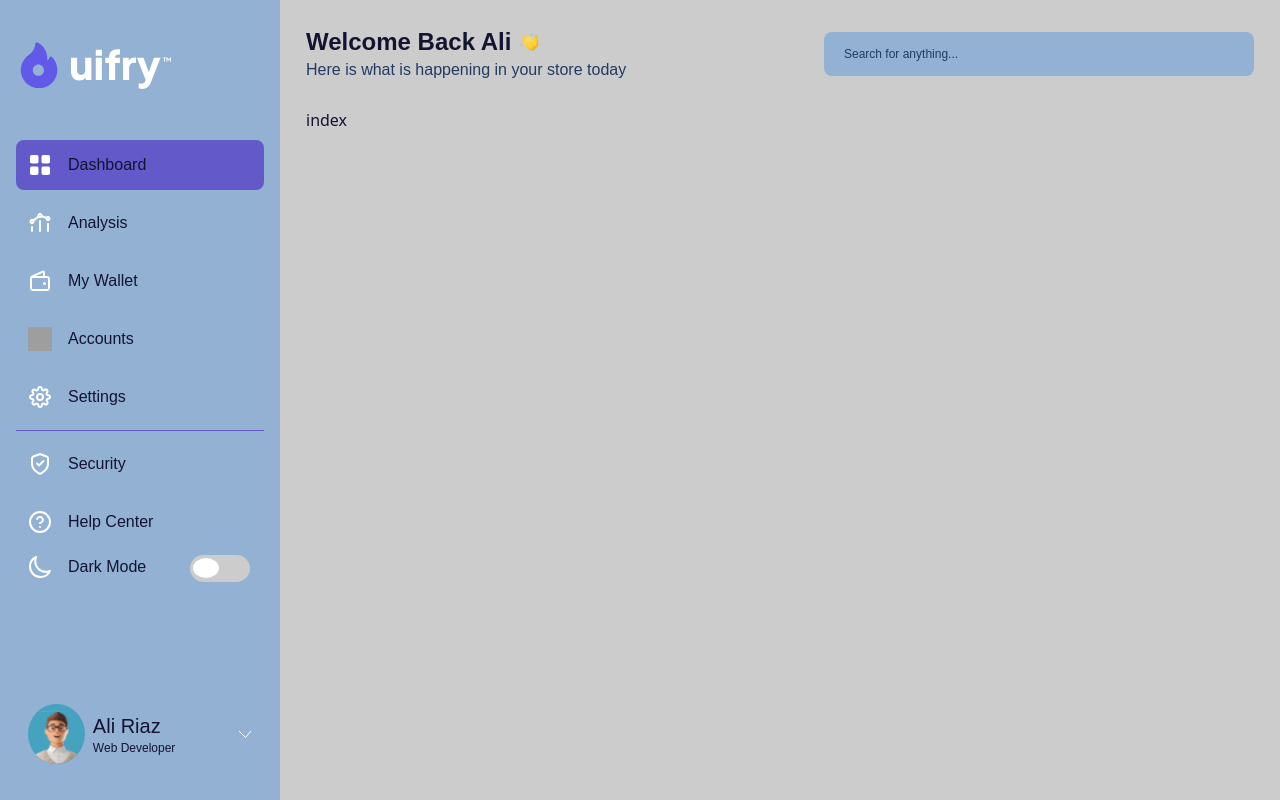
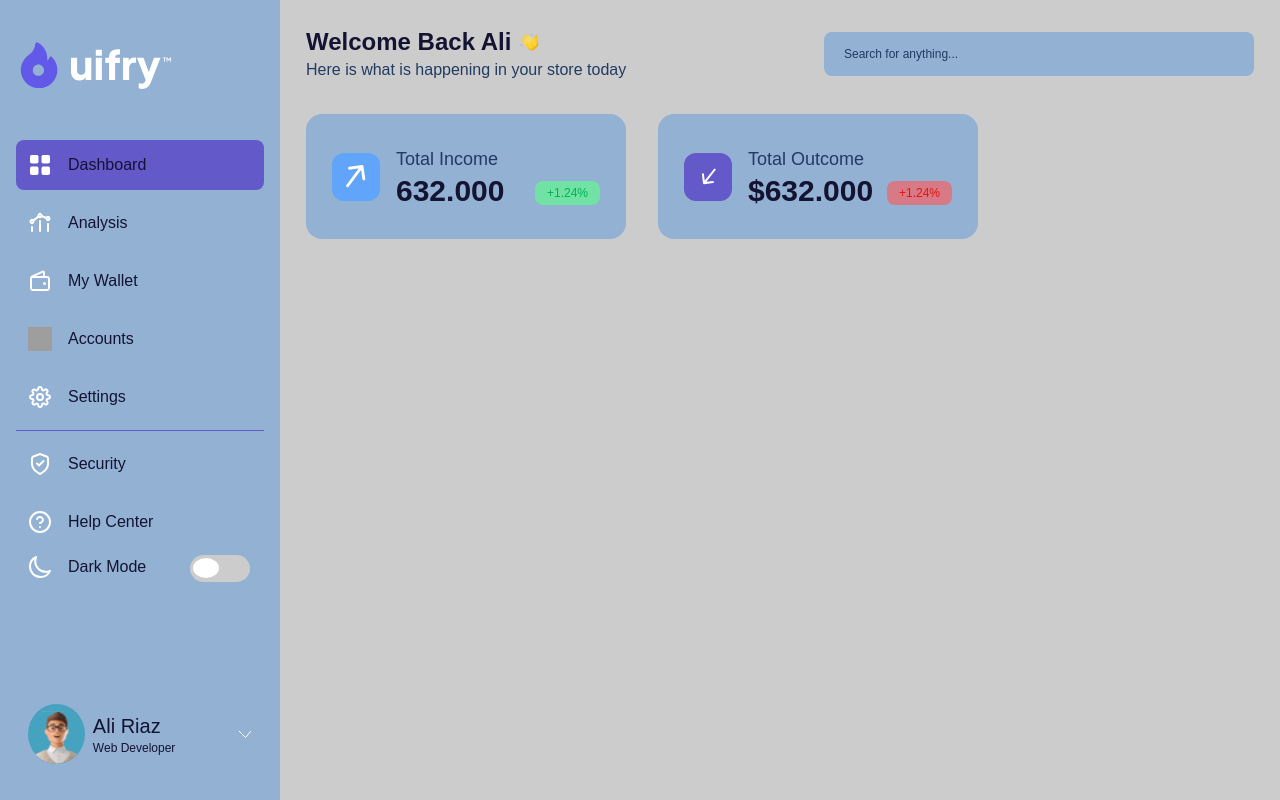
Before and after one commit to Emmijozzy/uifry-dashboard, a React (Vite) app: page / in a window 1280 px wide. Built offline with nearby package versions, Linux system fonts and the light colour scheme; grey boxes are pictures that could not be loaded; a web font is replaced by a local one.

Commit message:
cards files added

```diff
--- a/src/assets/images/index.ts
+++ b/src/assets/images/index.ts
@@ -11,9 +11,11 @@ import help from './help.svg'
 import avater from './avater.svg'
 import dropdown from './dropdown.svg'
 import hand from './waving-hand.svg'
+import arrowUp from './arrow-up.svg'
+import arrowDown from './arrow-down.svg'
 
 
- const image = { dashboard,accounts,wallet,analysis,mode,security,settings,profile,help,avater,dropdown,hand }
+ const image = { dashboard,accounts,wallet,analysis,mode,security,settings,profile,help,avater,dropdown,hand,arrowDown,arrowUp }
 
 
  export default image
--- a/src/components/Cards/Card.tsx
+++ b/src/components/Cards/Card.tsx
@@ -1,11 +1,43 @@
 import React from 'react'
+import Income from './income'
+import Outcome from './Outcome'
+import PercentDecrease from './PercentDecrease'
+import PercentIncrese from './PercentIncrese'
 
-type Props = {}
+type Props = {
+  title: string
+  post: string
+  state: string
+  amount: string
+  percenIncrese: string
+}
 
-const card = (props: Props) => {
+const Card = (props: Props) => {
+  const { title, post, state, amount, percenIncrese } = props
   return (
-    <div>card</div>
+    <div className='w-[320px] h-[125px] relative dark:bg-darkbg2 bg-lightbg2 font-primary p-[26px] mr-8 my-[6px] rounded-2xl'>
+      <div className='w-full h-full flex flex-nowrap items-center'>
+        <div className='mr-4'>
+          {
+            post == 'income' ?
+            <Income /> :
+            <Outcome />
+          }
+        </div>
+        <div className='w-[70%] flex flex-col justify-between '>
+          <p className='text-lighttext2 dark:text-darktext2 text-lg font-normal '>{title}</p>
+          <h3 className='text-3xl font-semibold'>{`${amount}`}</h3>
+        </div>
+        <div className='basis-10 h-full w-full flex items-end py-2'>
+          {
+            state == 'increase' ?
+            <PercentIncrese /> :
+            <PercentDecrease />
+          }
+        </div>
+      </div>
+    </div>
   )
 }
 
-export default card
+export default Card
--- /dev/null
+++ b/src/components/Cards/Income.tsx
@@ -0,0 +1,16 @@
+import React from 'react'
+import image from '../../assets/images'
+
+const { arrowUp } = image
+
+type Props = {}
+
+const Income = (props: Props) => {
+  return (
+    <div className='w-12 h-12 rounded-xl flex justify-center items-center  bg-blue-400'>
+      <img className='w-6 h-6 mx-auto' src={arrowUp} alt="" />
+    </div>
+  )
+}
+
+export default Income
--- /dev/null
+++ b/src/components/Cards/Outcome.tsx
@@ -0,0 +1,16 @@
+import React from 'react'
+import image from '../../assets/images'
+
+const { arrowDown } = image
+
+type Props = {}
+
+const Outcome = (props: Props) => {
+  return (
+    <div className='w-12 h-12 rounded-xl flex justify-center items-center  bg-primary'>
+      <img src={arrowDown} alt="" />
+    </div>
+  )
+}
+
+export default Outcome
--- /dev/null
+++ b/src/components/Cards/PercentDecrease.tsx
@@ -0,0 +1,11 @@
+import React from 'react'
+
+type Props = {}
+
+const PercentDecrease = (props: Props) => {
+  return (
+    <div className=' flex items-end dark:bg-darkdangerbg bg-lightdangerbg text-danger font-medium text-xs px-3 py-1 rounded-lg'>+1.24%</div>
+  )
+}
+
+export default PercentDecrease
--- /dev/null
+++ b/src/components/Cards/PercentIncrese.tsx
@@ -0,0 +1,11 @@
+import React from 'react'
+
+type Props = {}
+
+const PercentIncrese = (props: Props) => {
+  return (
+    <div className=' flex items-end dark:bg-darksuccessbg bg-lightsuccessbg text-success font-light text-xs px-3 py-1 rounded-lg'>+1.24%</div>
+  )
+}
+
+export default PercentIncrese
--- a/src/components/Cards/index.tsx
+++ b/src/components/Cards/index.tsx
@@ -1,10 +1,26 @@
 import React from 'react'
+import Card from './Card'
+import { cardDatas } from '../../constant/cardData'
+
 
 type Props = {}
 
 const index = (props: Props) => {
   return (
-    <div>index</div>
+    <div className=' w-full flex flex-col justify-between md:flex-row'>
+      {
+        cardDatas.map((cardData, i) => (
+          <Card
+            key={i}
+            title={cardData.title}
+            post={cardData.post}
+            state={cardData.state}
+            amount={cardData.amount}
+            percenIncrese={cardData.percenIncrese}
+          />
+        ))
+      }
+    </div>
   )
 }
 
--- a/src/constant/cardData.ts
+++ b/src/constant/cardData.ts
@@ -1,3 +1,16 @@
-export const cardData = {
-
-}
+export const cardDatas = [
+  {
+    title: 'Total Income',
+    post: 'income',
+    state: 'increase',
+    amount: '632.000',
+    percenIncrese: '1.29%'
+  },
+  {
+    title: 'Total Outcome',
+    post: 'outcome',
+    state: 'decrease',
+    amount: '$632.000',
+    percenIncrese: '1.29%'
+  },
+]
--- a/tailwind.config.js
+++ b/tailwind.config.js
@@ -13,8 +13,12 @@ export default {
         secondary: "#64cff6",
         darkbg: "#141332",
         darkbg2: "#1d1d41",
+        darkdangerbg: "#580909ad",
+        lightdangerbg: "#f96161ad",
         lightbg: "#ccc",
         lightbg2: "#92b1d3",
+        darksuccessbg: "#095820ad",
+        lightsuccessbg: "#61f98dad",
         success: "#02b154",
         danger: "#e41414",
         darktext: "#fff",
```
Also changed, not shown: src/assets/images/arrow-down.svg (added), src/assets/images/arrow-up.svg (added).
